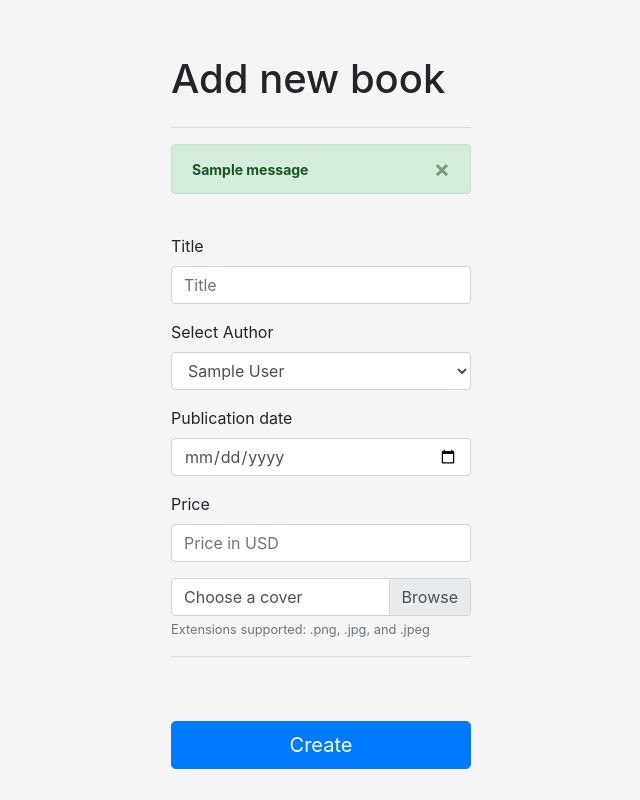
After one commit to cristianndan14/bookstore_V2, a Python web app: template app/templates/edit_book.html in a window 1280 px wide. The commit adds this page. Shown: the whole page, without its empty margins (319-959 px from the left). Run offline with Jinja, Linux system fonts and the light colour scheme; the template is opened without the code that fills it: most values are stand-ins (such as "Sample title", 1, 10 or a date in 2020); one stand-in notice (Sample message) is shown.

Commit message:
function and template 'edit_book' created

```diff
--- a/app/consts.py
+++ b/app/consts.py
@@ -4,5 +4,7 @@ REGISTER_USERINVALID = 'Invalid username! Try another one.'
 REGISTER_SUCCESS = 'User successfully registered.'
 WELCOME_MESSAGE = 'Welcome to the "Ateneo" store'
 ADD_BOOK_SUCCESS = 'Book successfully added!'
+EDIT_BOOK_SUCCESS = 'Book successfully edited!'
 ADD_AUTHOR_SUCCESS = 'Author successfully added!'
+EDIT_AUTHOR_SUCCESS = 'Author successfully edited!'
 FILE_NOT_SUPPORTED = 'Please choose another image supported'
--- a/app/templates/admin/solds.html
+++ b/app/templates/admin/solds.html
@@ -21,14 +21,14 @@
                             <td>{{ loop.index }}</td>
                             <td>{{ b.title }}</td>
                             <td>{{ b.items_sold }}</td>
-                            <td>USD/. {{ b.price }}</td>
-                            <td>USD/. {{ (b.price * b.items_sold) }}</td>
+                            <td>${{ b.price }}</td>
+                            <td>${{ (b.price * b.items_sold) }}</td>
                         </tr>
                         {% set contador.total = contador.total + (b.price * b.items_sold) %}
                         {% endfor %}
                         <tr>
                             <td colspan="4"></td>
-                            <td><strong>USD./ {{ contador.total }}</strong></td>
+                            <td><strong>${{ contador.total }}</strong></td>
                         </tr>
                     </tbody>
                 </table>
--- /dev/null
+++ b/app/templates/edit_book.html
@@ -0,0 +1,84 @@
+{% extends './body.html' %}
+
+{% block title %}Edit Book{% endblock title %}
+
+
+{% block customCSS %}
+<link rel="stylesheet" href="{{ url_for('static', filename='css/login.css') }}">
+{% endblock customCSS %}
+
+{% block body %}
+
+
+
+<form class="form-signin w-100 m-auto" enctype="multipart/form-data" action="/books/add_book" method="POST">
+  <input type="hidden" name="csrf_token" value="{{ csrf_token() }}">
+    <div class="row">
+      <div class="col-sm-12 col-md-12 col-lg-12 col-xl-12">
+          <h1>Add new book</h1>
+      </div>
+    </div>
+    <hr>
+    <!-- START flash messages -->
+    {% with messages = get_flashed_messages(with_categories=True) %}
+      {% if messages %}
+        {% for category, message in messages %}
+          {% if category == 'warning' %}
+            <div class="alert alert-warning alert-dismissible fade show" role="alert">
+              <strong style="font-size: 14px;">{{ message }}</strong>
+              <button type="button" class="close" data-dismiss="alert" aria-label="Close">
+              <span aria-hidden="true">&times;</span>
+              </button>
+            </div>
+            <br>
+          {% else %}
+            <div class="alert alert-success alert-dismissible fade show" role="alert">
+              <strong style="font-size: 14px;">{{ message }}</strong>
+              <button type="button" class="close" data-dismiss="alert" aria-label="Close">
+              <span aria-hidden="true">&times;</span>
+              </button>
+            </div>
+            <br>
+          {% endif %}
+        {% endfor %}
+      {% endif %}
+    {% endwith %}
+    <!-- END flash messages -->
+    <div class="form-group">
+      <label for="Title">Title</label>
+      <input type="text" class="form-control" id="Title" name="Title" placeholder="Title" required>
+    </div>
+    <div class="form-group">
+      <label for="id_author">Select Author</label>
+      <select class="form-control" name="id_author" id="id_author" required>
+        {% for a in data.authors %}
+        <option value="{{ a.id_author}}">{{ a.full_name()}}</option>
+        {% endfor %}
+      </select>
+    </div>
+    <div class="form-group">
+      <label for="publication_date">Publication date</label>
+      <input type="date" class="form-control" id="Publication_date" name="Publication_date" required>
+    </div>
+    <div class="form-group">
+      <label for="Price">Price</label>
+      <input type="number" class="form-control" step="0.01" max="9999.99" id="Price" name="Price" placeholder="Price in USD" required>
+    </div>
+    <div class="custom-file">
+      <input type="file" class="custom-file-input" id="customFile" name="customFile">
+      <label class="custom-file-label" for="customFile">Choose a cover</label>
+      <small class="text-muted">Extensions supported: .png, .jpg, and .jpeg</small>
+    </div>
+    <br>
+    <hr>
+    <div>
+      <button class="w-100 btn btn-lg btn-primary mt-5" type="submit">Create</button>
+    </div>
+</form>
+
+{% endblock body %}
+
+
+{% block customJS %}
+  <script src="{{ url_for('static', filename='js/add_book.js') }}"></script>
+{% endblock customJS %}
```
Also changed, not shown: app/models/BookModel.py (+15 -8 lines), app/routes/books.py (+52 -0 lines), app/templates/admin/book_list_admin.html (+6 -4 lines).
